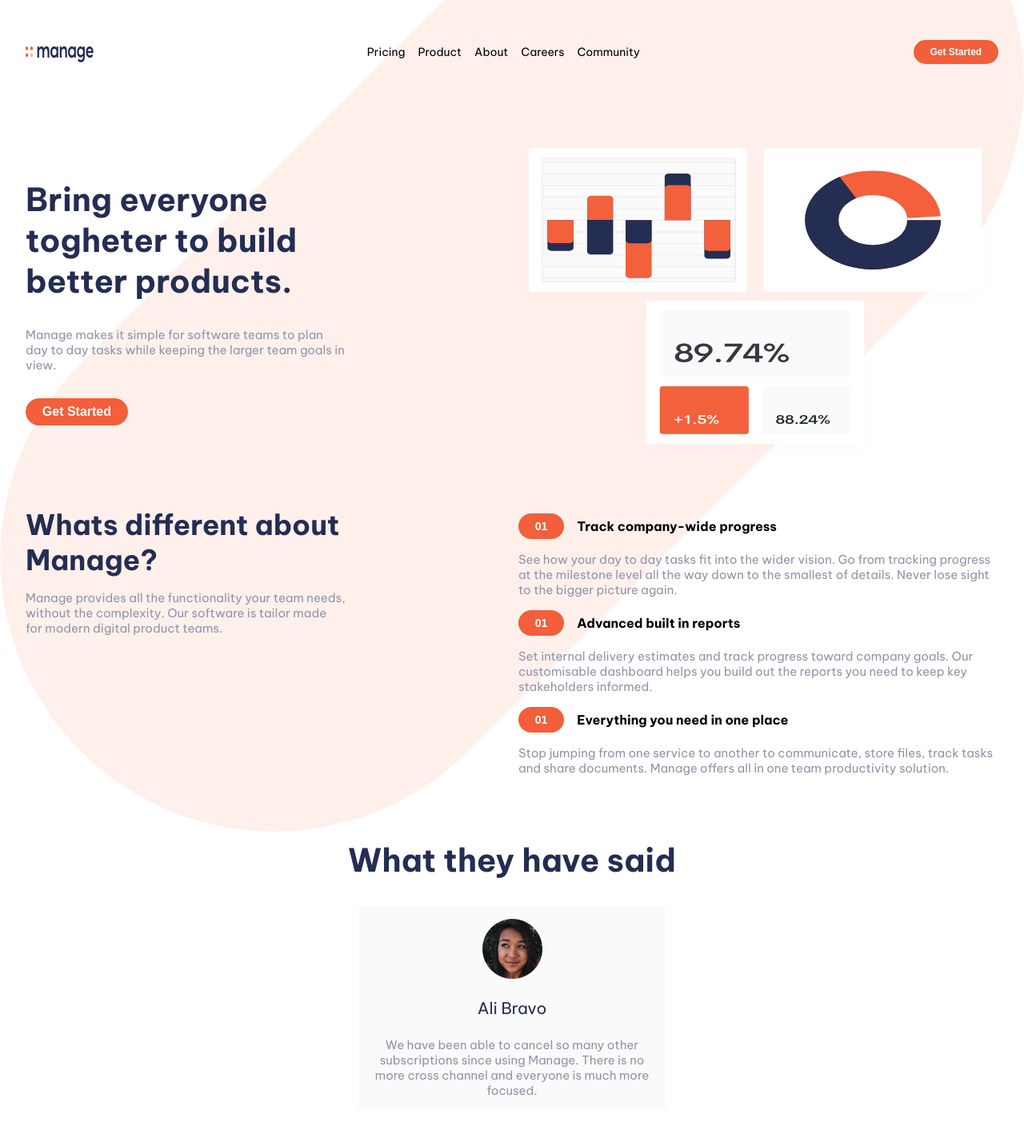
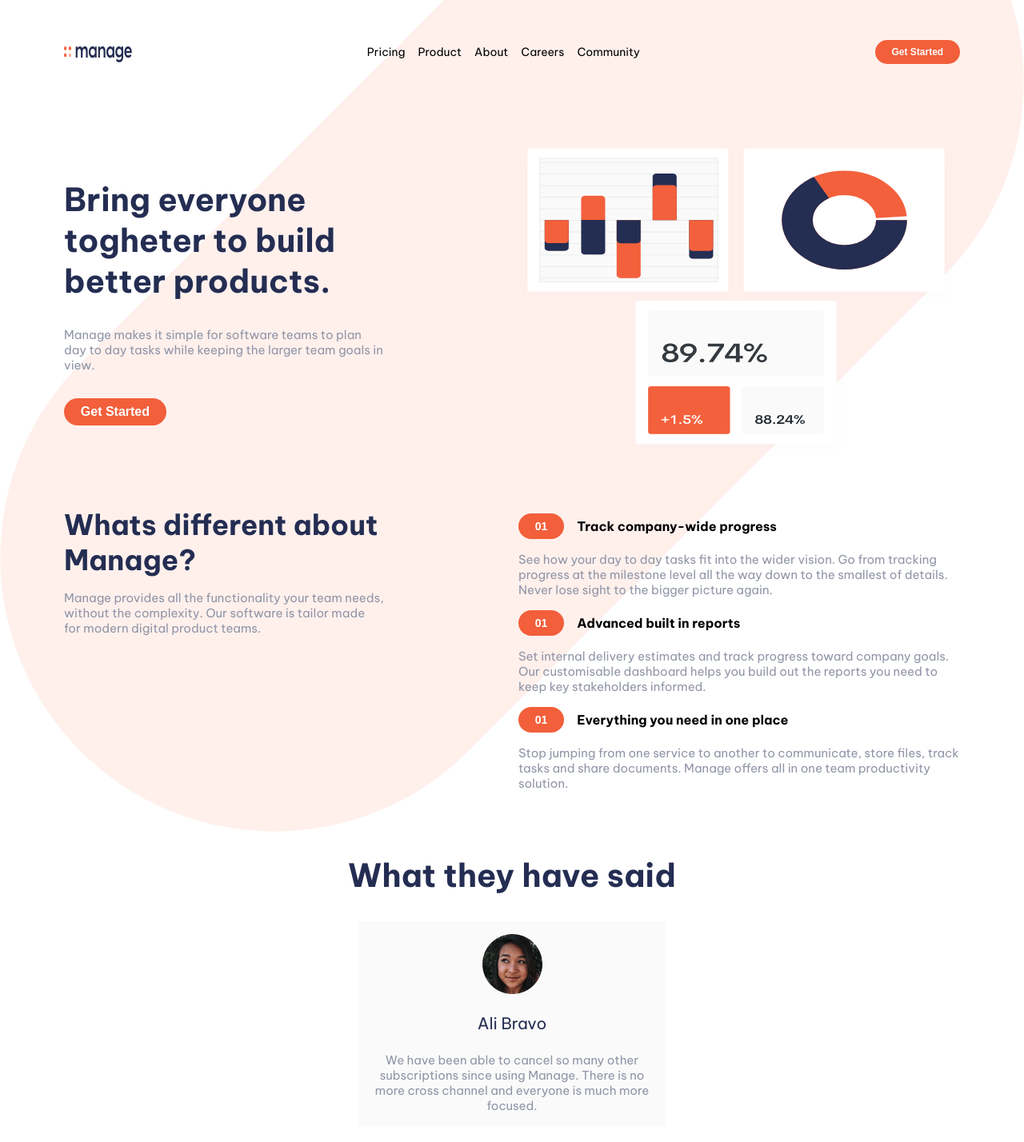
Before and after one commit to devemit/next14-landing-page-manage, a Next.js app: page / in a window 1280 px wide. Shown: the top 1428 px of the page at 80% size. Built offline with nearby package versions, Linux system fonts and the light colour scheme.

Commit message:
padding fix"

```diff
--- a/components/about/about.module.css
+++ b/components/about/about.module.css
@@ -1,7 +1,7 @@
 .about {
   display: flex;
   flex-direction: column;
-  padding: 0rem 2rem;
+  padding: 0rem 5rem;
   align-items: cneter;
   width: 100%;
   margin-top: 2.5rem;
--- a/components/hero/herosec.module.css
+++ b/components/hero/herosec.module.css
@@ -1,5 +1,5 @@
 .hero {
-  padding: 0rem 2rem;
+  padding: 0rem 5rem;
   display: flex;
   flex-direction: column;
   align-items: center;
--- a/components/navbar/navbar.module.css
+++ b/components/navbar/navbar.module.css
@@ -1,5 +1,5 @@
 .main {
-  padding: 1rem 2rem;
+  padding: 1rem 5rem;
   display: flex;
   align-items: center;
   justify-content: space-between;
```
